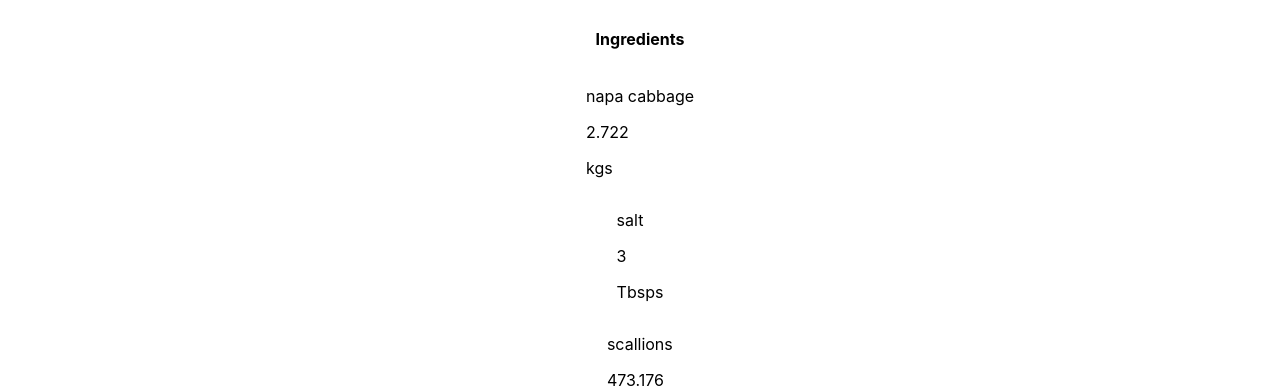
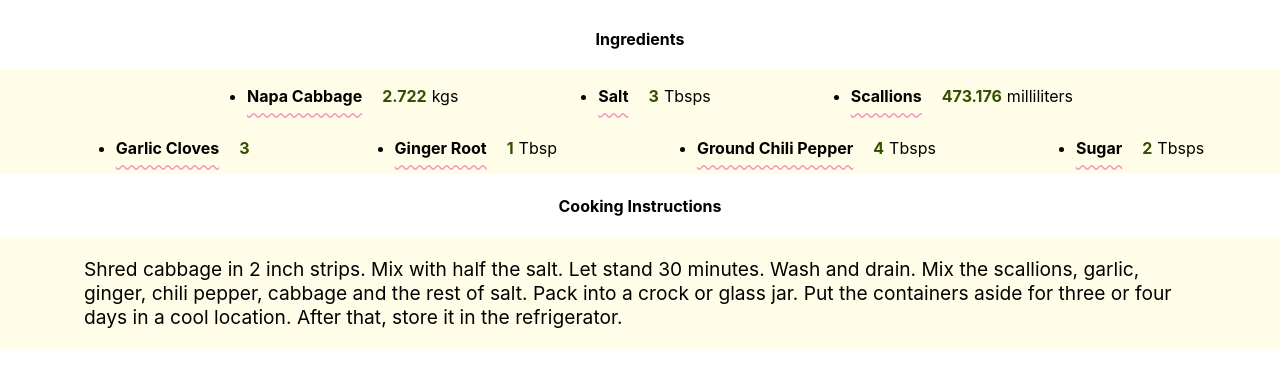
Before and after one commit to hastiafra/recipe-book, a React (Create React App) app in the folder sources/: page /recipesList/632017 in a window 1280 px wide. Shown: the part 414-802 px from the top of the page. Built offline with nearby package versions, Linux system fonts and the light colour scheme; no server answers.

Commit message:
add style to product list

```diff
--- a/sources/src/components/product/Product.js
+++ b/sources/src/components/product/Product.js
@@ -373,18 +373,25 @@ const Product = () => {
                 </div>
               </div>
               <h4>Ingredients</h4>
+              <div className="ingredient">
                 {item.extendedIngredients.map((ingr, i) => {
                   return (
-                  <div key={i}>
-                    <p>{ingr.name}</p>
-                    <p>{ingr.measures.metric.amount}</p>
+                    <div className="ingredientWrapper" key={i}>
+                      <ul>
+                        <li className="ingrTitle">{ingr.name}</li>
+                      </ul>
+                      <p className="ingrMeasure">
+                        {ingr.measures.metric.amount}
+                      </p>
                       <p>{ingr.measures.metric.unitLong}</p>
                     </div>
                   );
                 })}
-
+              </div>
                 <h4>Cooking Instructions</h4>
-              <p>{item.instructions}</p>
+              <div className="instructionWrapper">
+                <p className="wrapper">{item.instructions}</p>
+              </div>
             </div>
           );
         })}
--- a/sources/src/components/product/style.css
+++ b/sources/src/components/product/style.css
@@ -1,10 +1,51 @@
-.productContainer{
-    align-items: center;
-    display: flex;
-    flex-direction: column;
+.instructionWrapper {
+  background-color: #fffde7;
+  padding: 20px;
 }
 
-.headerContainer{
-    display: flex;
-    margin: 20px;
+.ingredient {
+  display: flex;
+  flex-wrap: wrap;
+  justify-content: center;
+  align-items: center;
+  padding: 0px 20px;
+  background-color: #fffde7;
 }
+
+.ingrMeasure {
+  color: rgb(51, 80, 0);
+  font-weight: bold;
+  padding-right: 5px;
+}
+
+.ingrTitle {
+  font-weight: bold;
+  padding-right: 20px;
+  text-decoration-color: rgb(245, 153, 196);
+  text-decoration-line: underline;
+  text-decoration-style: wavy;
+  text-transform: capitalize;
+  text-underline-offset: 10px;
+}
+
+.ingredientWrapper {
+  display: flex;
+  align-items: center;
+  margin: 0px 50px;
+}
+
+.wrapper {
+  margin: 0px 5vw;
+  font-size: 1.2rem;
+}
+
+.productContainer {
+  align-items: center;
+  display: flex;
+  flex-direction: column;
+}
+
+.headerContainer {
+  display: flex;
+  margin: 20px;
+}
```
Lines whose indentation alone changed are shown as unchanged.
